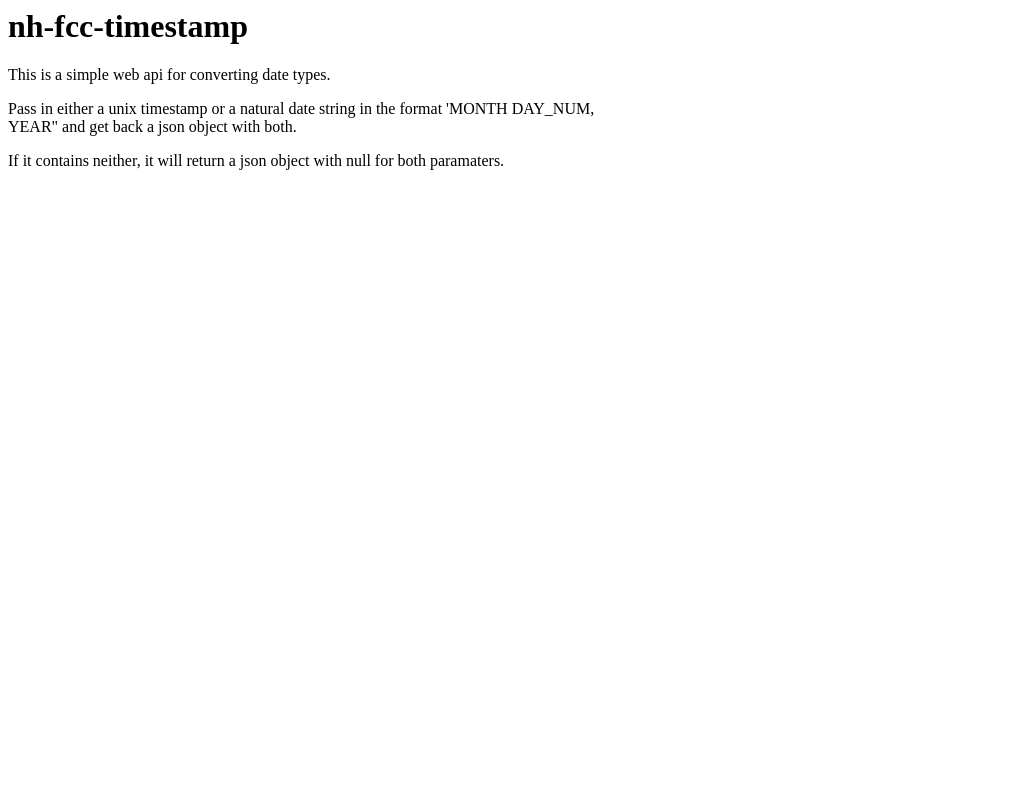
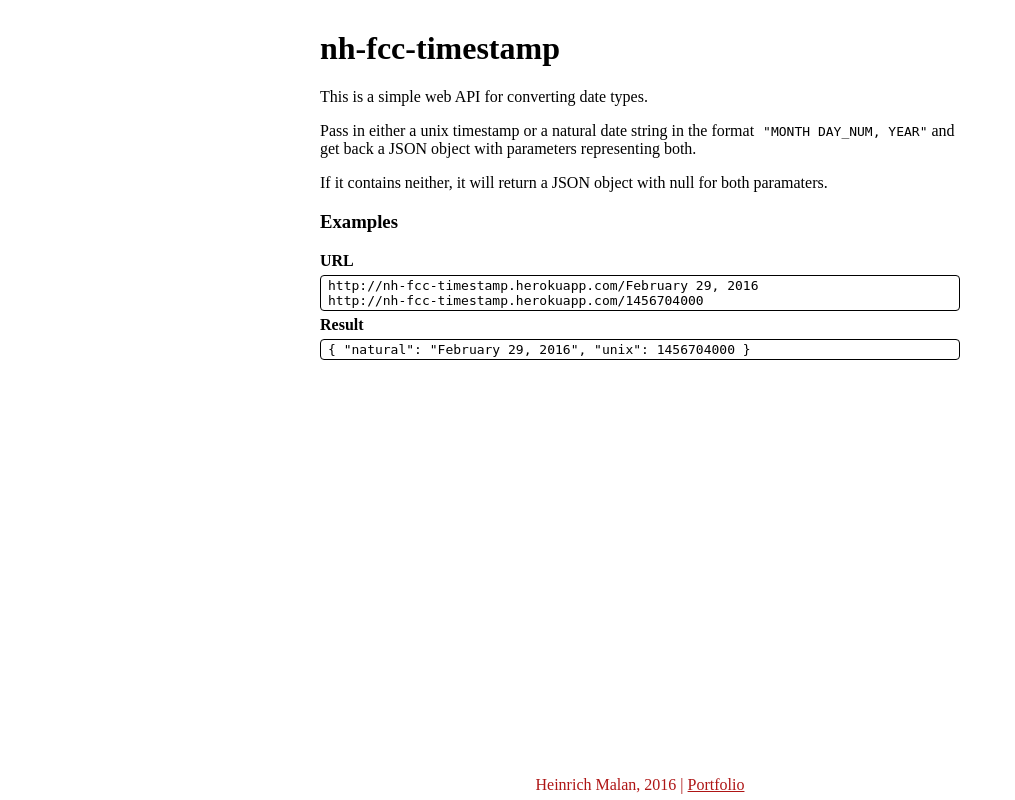
Before and after one commit to NotHimmler/nh-fcc-timestamp, a Flask app: page / in a window 1280 px wide. Shown: the whole page, without its empty margins (0-1015 px from the left). Run offline with Flask 2, Linux system fonts and the light colour scheme.

Commit message:
Beautifying index.html with styles.css

```diff
--- a/static/styles/styles.css
+++ b/static/styles/styles.css
@@ -1,6 +1,43 @@
-.container {
+body {
+    position:relative;
+    width:100%;
+    margin:0px 0px 0px 0px;
+}
+
+.box {
     width:50%;
-    margin-left:0;
-    margin-right:0;
-    position:relative;
+    margin-left:auto;
+    margin-right:auto;
+    margin-top:30px;
 }
+
+.example {
+    border:1px solid black;
+    border-radius:4px;
+    padding: 2px 2px 2px 2px;
+}
+
+h4 {
+    margin: 5px 0px 5px 0px;
+}
+
+code {
+    margin-left:5px;
+}
+
+.footer {
+    width:100%;
+    height:30px;
+    position:absolute;
+    bottom:0px;
+    left:0px;
+    margin: 0px 0px 0px 0px;
+    text-align:center;
+    line-height:30px;
+    color:#ae1515;
+}
+
+.footer a:link, a:active, a:visited {
+    text-decoration:underline;
+    color:#ae1515;
+}
--- a/templates/index.html
+++ b/templates/index.html
@@ -3,11 +3,26 @@
         <link rel='stylesheet' type='text/css' href="{{url_for('static', filename='styles/styles.css')}}"/>
     </head>
     <body>
-        <div class="container">
+        <div class="box">
             <h1>nh-fcc-timestamp</h1>
-            <p>This is a simple web api for converting date types.</p>
-            <p>Pass in either a unix timestamp or a natural date string in the format 'MONTH DAY_NUM, YEAR" and get back a json object with both.</p>
-            <p>If it contains neither, it will return a json object with null for both paramaters.</p>
+            <p>This is a simple web API for converting date types.</p>
+            <p>Pass in either a unix timestamp or a natural date string in the format <code>"MONTH DAY_NUM, YEAR"</code> and get back a JSON object with parameters representing both.</p>
+            <p>If it contains neither, it will return a JSON object with null for both paramaters.</p>
+
+            <h3>Examples</h3>
+            <h4>URL</h4>
+            <div class='example'>
+                <code>http://nh-fcc-timestamp.herokuapp.com/February 29, 2016</code>
+                <br>
+                <code>http://nh-fcc-timestamp.herokuapp.com/1456704000</code>
+            </div>
+            <h4>Result</h4>
+            <div class='example'>
+                <code>{ "natural": "February 29, 2016", "unix": 1456704000 }</code>
+            </div>
+        </div>
+        <div class="footer">
+            Heinrich Malan, 2016 | <a href="http://eaae.com.au/heinrich.html">Portfolio</a>
         </div>
     </body>
 </html>
```
